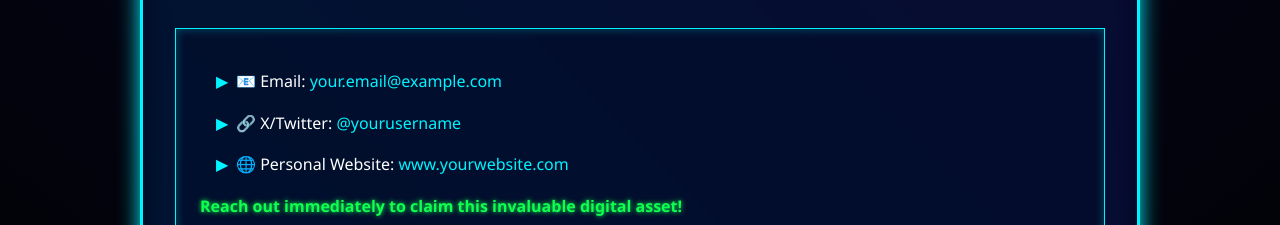
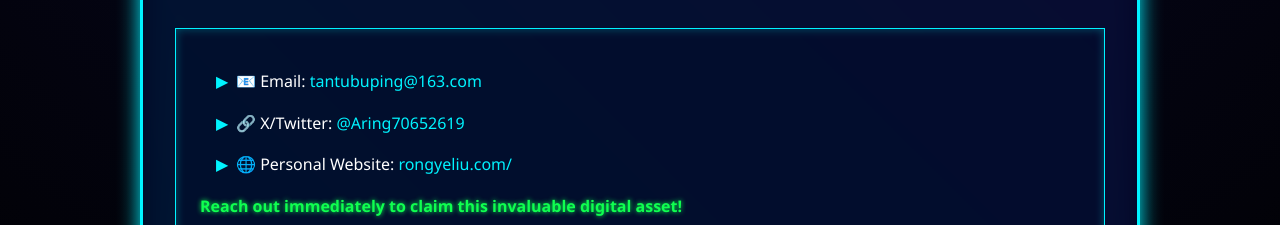
Before and after one commit to weiyi88/domain_page, a plain HTML site: page inde.html in a window 1280 px wide. Shown: the part 1641-1866 px from the top of the page. Drawn offline with Linux system fonts and the light colour scheme.

Commit message:
change contect

```diff
--- a/inde.html
+++ b/inde.html
@@ -199,10 +199,9 @@
           <h2>Contact Me Now!</h2>
           <div class="neon-box">
             <ul class="futuristic-list">
-              <li>📧 Email: <a href="mailto:your.email@example.com">your.email@example.com</a></li>
-              <li>🔗 X/Twitter: <a href="https://twitter.com/yourusername" target="_blank">@yourusername</a></li>
-              <li>🌐 Personal Website: <a href="https://www.yourwebsite.com" target="_blank">www.yourwebsite.com</a>
-              </li>
+              <li>📧 Email: <a href="mailto:tantubuping@163.com">tantubuping@163.com</a></li>
+              <li>🔗 X/Twitter: <a href="https://x.com/Aring70652619" target="_blank">@Aring70652619</a></li>
+              <li>🌐 Personal Website: <a href="https://rongyeliu.com/" target="_blank">rongyeliu.com/</a></li>
             </ul>
             <p class="highlight">Reach out immediately to claim this invaluable digital asset!</p>
           </div>
@@ -257,7 +256,7 @@
             <ul class="futuristic-list">
               <li>📧 邮箱: <a href="mailto:tantubuping@163.com">tantubuping@163.com</a></li>
               <li>🔗 X/Twitter: <a href="https://x.com/Aring70652619" target="_blank">@Aring70652619</a></li>
-              <li>🌐 个人网站: <a href="https://www.rongyeliu.com" target="_blank">www.rongyeliu.com</a></li>
+              <li>🌐 个人网站: <a href="https://rongyeliu.com/" target="_blank">rongyeliu.com/</a></li>
             </ul>
             <p class="highlight">立即联系我，抢占这一无价的数字资产！</p>
           </div>
```
